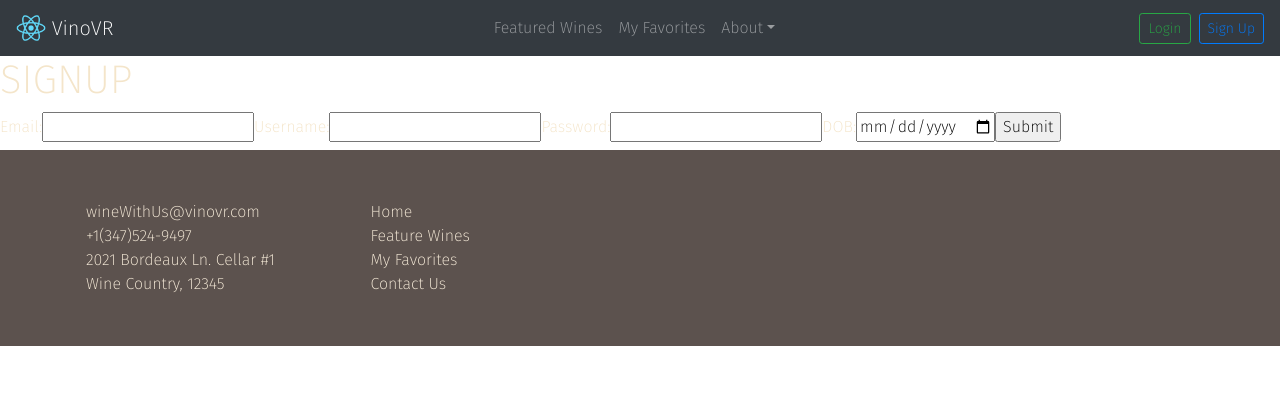
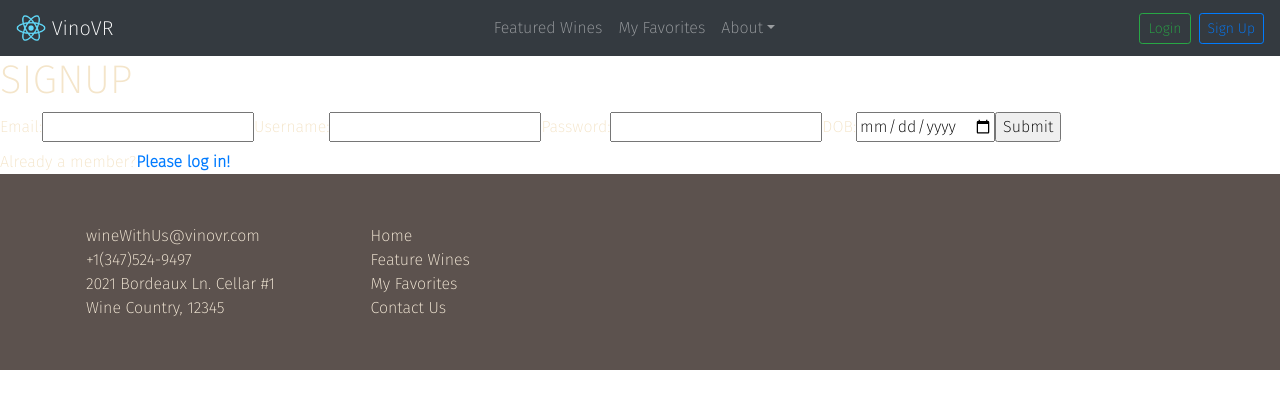
Before and after one commit to raposogiselle/React-vinoVR, a React (Create React App) app in the folder vino-vr/client/: page /signup in a window 1280 px wide. Shown: the top 408 px of the page. Built offline with nearby package versions, Linux system fonts and the light colour scheme; the HTML template or start-up script is replaced by a standard one.

Commit message:
add dependencies for login/signup page auth

```diff
--- a/vino-vr/client/src/components/Login.js
+++ b/vino-vr/client/src/components/Login.js
@@ -10,7 +10,21 @@ function Login()  {
           e.preventDefault();
           console.log("username is " + username);
           console.log("password is " + password);
+          if(username && password){
+            const res = fetch("/api/user/login",{
+              method:"POST",
+              body:JSON.stringify({username,password}),
+              headers:{ "Content-Type": "application/json" }
+            })
+            if (res.ok){
+              document.location.replace("/");
+            }else {
+              alert("Failed to log in");
+            }
+
+          }
      };
+
 
 
 
--- a/vino-vr/client/src/components/Signup.js
+++ b/vino-vr/client/src/components/Signup.js
@@ -54,6 +54,10 @@ export class Signup extends React.Component {
             </label>
             <input type="submit" value="Submit" />
           </form>
+          <div className="linkToLogin">
+               Already a member?
+               <a href="/login"><strong className="linkToLogin">Please log in!</strong></a>
+          </div>
         </div>
       );
     }
```
Also changed, not shown: vino-vr/package.json (+9 -1 lines), 1 other file (tests, documents, lock files or other folders).
